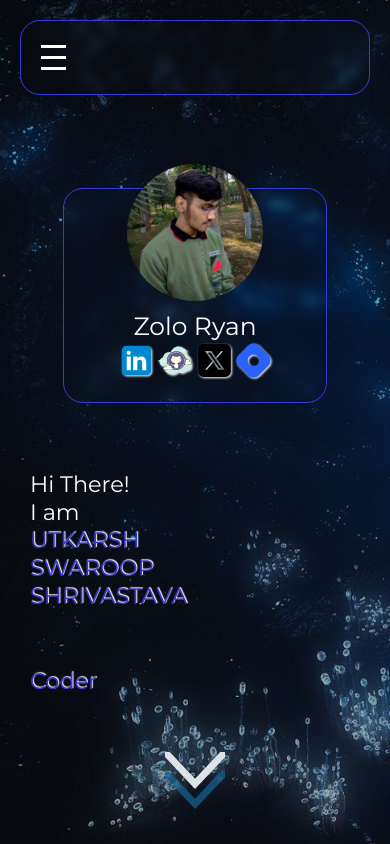
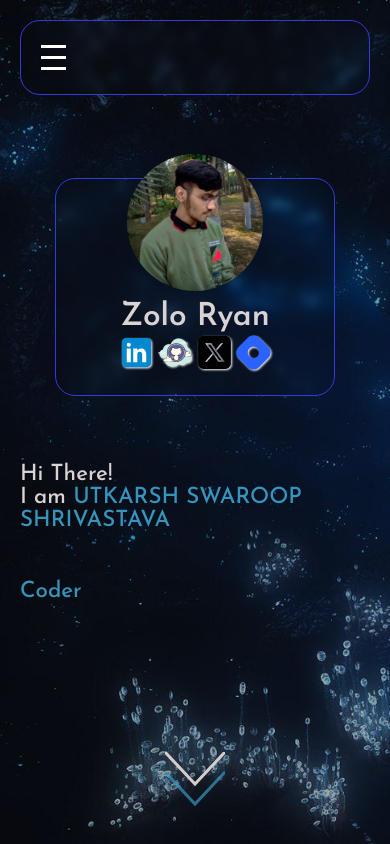
Before and after one commit to Zolo-Ryan/Portfolio, a React (Create React App) app in the folder client/: page / in a window 390 px wide. Shown: the top 844 px of the page. Built offline with nearby package versions, Linux system fonts and the light colour scheme.

Commit message:
fix: fixed few things on ui based on input given from peers.
corrected navbar size, changed font style, changed font-colors and removed some shadows.
changed rem to px everywhere.

```diff
--- a/client/src/components/Footer/Footer.css
+++ b/client/src/components/Footer/Footer.css
@@ -8,13 +8,13 @@
     justify-content: center;
     flex-direction: row;
     align-items: center;
-    border-top: 1px solid rgb(55, 58, 219);
+    border-top: 1px solid var(--border-color);
     backdrop-filter: blur(10px);
 }
 
 @media screen and (max-width: 350px){
     .footer{
         padding: 5px;
-        font-size: 0.7rem;
+        font-size: 10.2px;
     }
 }
--- a/client/src/components/Introduction/Introduction.css
+++ b/client/src/components/Introduction/Introduction.css
@@ -7,7 +7,7 @@
 }
 .intro h2 {
   text-align: center;
-  font-size: 2rem;
+  font-size:32px;
 }
 .intro-text {
   color: white;
@@ -15,29 +15,31 @@
   display: flex;
   flex-direction: column;
   gap: 4px;
-  font-size: 1.4rem;
+  font-size: 22.4px;
 }
 
 @media screen and (max-width: 640px) {
   .intro{
-    padding: 2px;
+    padding: 2px 0;
+    margin-top: -10px;
   }
   .intro h2{
-    font-size: 1.2rem;
+    font-size: 19.2px;
   }
   .intro-text{
-    font-size: 0.8rem;
+    font-size: 15.8px;
   }
 }
 
 @media screen and (max-width: 500px) {
   .intro{
-    padding: 2px;
+    padding: 2px 0;
+    margin-top: -40px;
   }
   .intro h2{
-    font-size: 1rem;
+    font-size: 16px;
   }
   .intro-text{
-    font-size: 0.6rem;
+    font-size: 10px;
   }
 }
--- a/client/src/components/Main/Main.css
+++ b/client/src/components/Main/Main.css
@@ -15,18 +15,21 @@
   width: 50%;
 }
 .typewriter p {
-  font-size: 2.3rem;
-  color: white;
+  font-size: 36.8px;
+  /* color: white; */
+  color: var(--font-color);
 }
 .special,
 .typewriter p.special {
-  color: rgb(55, 55, 214);
-  text-shadow: 1px -1px 1px white;
+  /* color: rgb(55, 55, 214); */
+  color: var(--tertiary-color);
+  /* text-shadow: 1px -1px 1px #e1ffbb; */
 }
 
 .card-content {
   position: relative;
   color: white;
+  right: 10%;
   margin-top: 100px;
   width: 400px;
   border: 1px solid white;
@@ -35,31 +38,35 @@
   align-items: center;
   backdrop-filter: blur(4px);
   -webkit-backdrop-filter: blur(4px);
-  border: 1px solid rgb(55, 58, 219);
+  border: 1px solid var(--border-color);
   border-radius: 20px;
   padding: 20px;
 }
 .profile-image {
   position: relative;
-  top: -80px;
+  top: -100px;
   border-radius: 50%;
-  height: 25vh;
-  width: 25vh;
+  height: 29vh;
+  width: 29vh;
 }
 .profile-image img {
   border-radius: 50%;
 }
 .content {
-  margin-top: -55px;
-  font-size: 2rem;
+  margin-top: -75px;
+  font-size: 64px;
   text-align: center;
+}
+.content p {
+  font-weight: 600;
+  color: var(--font-color);
 }
 .socials {
   display: flex;
   justify-content: space-between;
 }
 .socials a img {
-  width: 50px;
+  width: 65px;
   transition: ease-out 0.1s;
   filter: drop-shadow(1px 1px 1px white);
 }
@@ -67,7 +74,7 @@
   scale: 1.2;
 }
 
-.logo{
+.logo {
   display: flex;
   justify-content: center;
   align-items: center;
@@ -77,7 +84,7 @@
   height: 14vh;
   opacity: 0.2;
 }
-.logo img{
+.logo img {
   width: 50%;
 }
 
@@ -96,13 +103,13 @@
   -webkit-animation: arrow 2s infinite;
 }
 .arrows path.a1 {
-  stroke: #e4e9ec;
+  stroke: var(--font-color);
 }
 .arrows path.a2 {
-  stroke: #176392;
+  stroke: var(--tertiary-color);
 }
 .arrows path.a3 {
-  stroke: #0f0320;
+  stroke: var(--primary-color);
 }
 @keyframes arrow {
   0% {
@@ -146,7 +153,7 @@
 }
 
 @media screen and (max-width: 1024px) {
-  .main{
+  .main {
     margin: 10px;
   }
 
@@ -154,28 +161,29 @@
     left: 7vw;
   }
   .typewriter p {
-    font-size: 1.5rem;
+    font-size: 24px;
   }
 
-  .card-content{
+  .card-content {
     width: 330px;
+    right: auto;
   }
-  .profile-image{
+  .profile-image {
     height: 18vh;
     width: 18vh;
     top: -65px;
   }
-  .content{
+  .content {
     margin-top: -40px;
-    font-size: 1.8rem;
+    font-size: 28.8px;
   }
-  .socials a img{
+  .socials a img {
     width: 45px;
   }
 }
 
 @media screen and (max-width: 640px) {
-  .main{
+  .main {
     margin: 10px;
   }
 
@@ -183,114 +191,124 @@
     left: 5vw;
   }
   .typewriter p {
-    font-size: 1.2rem;
+    font-size: 19.2;
   }
 
-  .card-content{
+  .card-content {
     width: 200px;
+    right: auto;
   }
-  .profile-image{
+  .profile-image {
     height: 120px;
     width: 120px;
     top: -55px;
   }
-  .content{
+  .content {
     margin-top: -45px;
-    font-size: 1rem;
+    font-size: 19px;
   }
-  .socials a img{
+  .socials a img {
     width: 35px;
   }
 
-  .logo{
+  .logo {
     display: none;
   }
 }
 
 @media screen and (max-width: 540px) {
-  .main{
-    margin: 10px;
+  .main {
+    margin: 0px;
   }
 
   .typewriter {
     left: 5vw;
-  }
-  .typewriter p {
-    font-size: 4.5vw;
+    width: 100%;
+    font-size: 19px;
   }
 
-  .card-content{
+  .card-content {
     width: 180px;
+    right: auto;
   }
-  .profile-image{
+  .profile-image {
     height: 90px;
     width: 90px;
     top: -45px;
   }
-  .content{
+  .content {
     margin-top: -35px;
-    font-size: 1rem;
+    font-size: 19px;
   }
-  .socials a img{
+  .socials a img {
     width: 35px;
   }
 }
 
 @media screen and (max-width: 400px) {
-  .main{
-    margin: 10px;
+  .main {
+    margin: 0px;
+  }
+
+  .arrows {
+    width: 60px;
+    height: 72px;
+  }
+  .arrows path {
+    stroke-width: 3px;
   }
 
   .typewriter {
     left: 0px;
-  }
-  .typewriter p {
-    font-size: 0.8rem;
+    font-size: 16px;
+    width: 100%;
   }
 
-  .card-content{
+  .card-content {
     width: 120px;
+    right: auto;
   }
-  .profile-image{
-    height: 80px;
-    width: 80px;
+  .profile-image {
+    height: 85px;
+    width: 85px;
     top: -45px;
   }
-  .content{
+  .content {
     margin-top: -35px;
-    font-size: 0.6rem;
+    font-size: 12.2px;
   }
-  .socials a img{
-    width: 15px;
+  .socials a img {
+    width: 17px;
   }
 }
 
 @media screen and (max-width: 640px) {
-  .main-child{
+  .main-child {
     flex-direction: column-reverse;
   }
-  .card-content{
+  .card-content {
     width: 80%;
     margin-right: auto;
     margin-left: auto;
     top: -2vh;
+    right: auto;
   }
-  .profile-image{
+  .profile-image {
     width: 35vw;
     height: 35vw;
   }
-  .content p{
+  .content p {
     font-size: 260%;
   }
-  .content .socials a img{
+  .content .socials a img {
     width: 10vw;
     height: 10vw;
   }
 
-  .typewriter{
+  .typewriter {
     top: 50px;
   }
-  .typewriter p{
+  .typewriter p {
     font-size: 140%;
   }
 }
--- a/client/src/components/Navbar/Navbar.css
+++ b/client/src/components/Navbar/Navbar.css
@@ -4,15 +4,18 @@
   z-index: 10;
   backdrop-filter: blur(4px);
   -webkit-backdrop-filter: blur(4px);
-  color: white;
-  border: 1px solid rgb(55, 58, 219);
+  color: var(--font-color);
+  border: 1px solid var(--border-color);
   border-radius: 20px;
+  font-size: 20px;
+  width: 60%;
+  margin: auto;
 }
 
 .nav-ul {
   display: flex;
   flex-direction: row;
-  justify-content: flex-end;
+  justify-content: center;
   list-style-type: none;
 }
 
@@ -34,7 +37,7 @@
   bottom: 0px;
   width: 100%;
   height: 4px;
-  background-color: rgb(55, 58, 219);
+  background-color: var(--border-color);
   transform-origin: bottom right;
   transition: transform 0.5s ease;
   transform: scaleX(0);
@@ -59,7 +62,10 @@
   transition: 0.4s;
 }
 
-@media screen and (max-width: 580px) {
+@media screen and (max-width: 900px) {
+  .navbar {
+    width: 100%;
+  }
   .nav-ul {
     flex-direction: column;
     position: absolute;
@@ -76,7 +82,7 @@
     backdrop-filter: blur(4px);
     -webkit-backdrop-filter: blur(4px);
     color: white;
-    border: 1px solid rgb(55, 58, 219);
+    border: 1px solid var(--border-color);
     border-radius: 20px;
   }
 
--- a/client/src/components/Projects/Projects.css
+++ b/client/src/components/Projects/Projects.css
@@ -5,31 +5,31 @@
 
 .projects h1{
     padding: 10px;
-    font-size: 3rem;
+    font-size: 48px;
     font-weight: 400;
 }
 
 .flexy {
   display: flex;
   justify-content: space-evenly;
-  row-gap: 1.2rem;
+  row-gap: 19.2px;
   flex-wrap: wrap;
 }
 .item {
   position: relative;
   width: 40%;
-  height: 19rem;
+  height: 304px;
   background-color: lightGrey;
   overflow-y: hidden;
-  border: 1px solid rgb(55, 58, 219);
-  box-shadow: 0.1rem 0.1rem 1rem rgba(0, 0, 0,0.7);
+  border: 1px solid var(--border-color);
+  box-shadow: 1.6px 1.6px 16px rgba(0, 0, 0,0.7);
   border-radius: 10px;
 }
 .item h3 {
   margin: 0;
   display: block;
   background-color: rgba(25, 37, 119, 0.9);
-  padding: 1rem;
+  padding: 16px;
   transform: translate3d(0, -100%, 0);
   transition: transform 300ms;
 }
@@ -74,7 +74,7 @@
 }
 .item__body {
   flex-grow: 1;
-  padding: 1rem;
+  padding: 16px;
   opacity: 0;
   transition: opacity 500ms 100ms;
 }
@@ -84,38 +84,38 @@
 
 @media screen and (max-width: 640px) {
   .projects h1{
-    font-size: 1.7rem;
+    font-size: 27.2px;
   }
   .item{
-    height: 8.5rem;
+    height: 136px;
   }
   .item h3{
-    padding: 0.4rem;
+    padding: 102.4px;
   }
   .item__overlay{
-    font-size: 0.5rem;
+    font-size: 8px;
   }
   .item__body{
-    font-size: 0.6rem;
-    padding: 0.2rem;
+    font-size: 9.6px;
+    padding: 3.2px;
   }
 }
 
 @media screen and (max-width: 500px) {
   .projects h1{
-    font-size: 1.5rem;
+    font-size: 24px;
   }
   .item{
-    height: 7rem;
+    height: 112px;
   }
   .item h3{
-    padding: 0.5rem;
+    padding: 8px;
   }
   .item__overlay{
-    font-size: 0.4rem;
+    font-size: 6.4px;
   }
   .item__body{
-    font-size: 0.45rem;
-    padding: 0.2rem;
+    font-size: 7.2px;
+    padding: 3.2px;
   }
 }
--- a/client/src/components/Skills/Skills.css
+++ b/client/src/components/Skills/Skills.css
@@ -5,7 +5,7 @@
 }
 .skills-parent h1{
   font-weight: 400;
-  font-size: 3rem;
+  font-size: 48px;
   padding: 10px;
 }
 
@@ -25,7 +25,7 @@
   border-radius: 20px;
   row-gap: 20px;
   padding: 20px;
-  border: 1px solid rgb(55, 58, 219);
+  border: 1px solid var(--border-color);
 }
 .skillset:hover {
   backdrop-filter: blur(1px);
@@ -36,7 +36,7 @@
   flex-direction: row;
   justify-content: center;
   column-gap: 20px;
-  font-size: 1.2rem;
+  font-size: 19.2px;
   font-weight: 600;
   align-items: center;
 }
@@ -59,7 +59,7 @@
 
 @media screen and (max-width: 640px) {
   .skills-parent h1{
-    font-size: 1.7rem;
+    font-size: 27.2px;
   }
   .skills{
     gap: 12px;
@@ -70,7 +70,7 @@
   }
   .skills .heading{
     column-gap: 12px;
-    font-size: 0.8rem;
+    font-size: 12.8px;
   }
   .skills .heading .coding{
     width: 40px;
@@ -79,7 +79,7 @@
 
 @media screen and (max-width: 500px) {
   .projects h1{
-    font-size: 1.5rem;
+    font-size: 24px;
   }
   .skills{
     gap: 10px;
@@ -90,7 +90,7 @@
   }
   .skills .heading{
     column-gap: 10px;
-    font-size: 0.6rem;
+    font-size: 9.6px;
   }
   .skills .heading .coding{
     width: 25px;
--- a/client/src/index.css
+++ b/client/src/index.css
@@ -1,4 +1,13 @@
-@import url('https://fonts.googleapis.com/css2?family=Montserrat:ital,wght@0,100..900;1,100..900&display=swap');
+/* @import url('https://fonts.googleapis.com/css2?family=Montserrat:ital,wght@0,100..900;1,100..900&display=swap'); */
+@import url('https://fonts.googleapis.com/css2?family=Josefin+Sans:ital,wght@0,500..900;1,500..900&display=swap');
+
+:root{
+  --primary-color: #3a1078;
+  --secondary-color: #4e31aa;
+  --tertiary-color: #3795bd;
+  --font-color: #dbd3d3;
+  --border-color: rgb(55, 58, 219);
+}
 
 * {
   margin: 0;
@@ -11,7 +20,7 @@ html {
 }
 a {
   text-decoration: none;
-  color: white;
+  color: var(--font-color);
 }
 img {
   height: 100%;
@@ -19,7 +28,8 @@ img {
 }
 
 body {
-  font-family: "Montserrat", sans-serif;
+  font-family: "Josefin Sans", sans-serif;
+  font-weight: 500;
   -webkit-font-smoothing: antialiased;
   -moz-osx-font-smoothing: grayscale;
 }
```
Also changed, not shown: client/src/components/Navbar/Navbar.tsx (+24 -8 lines).
